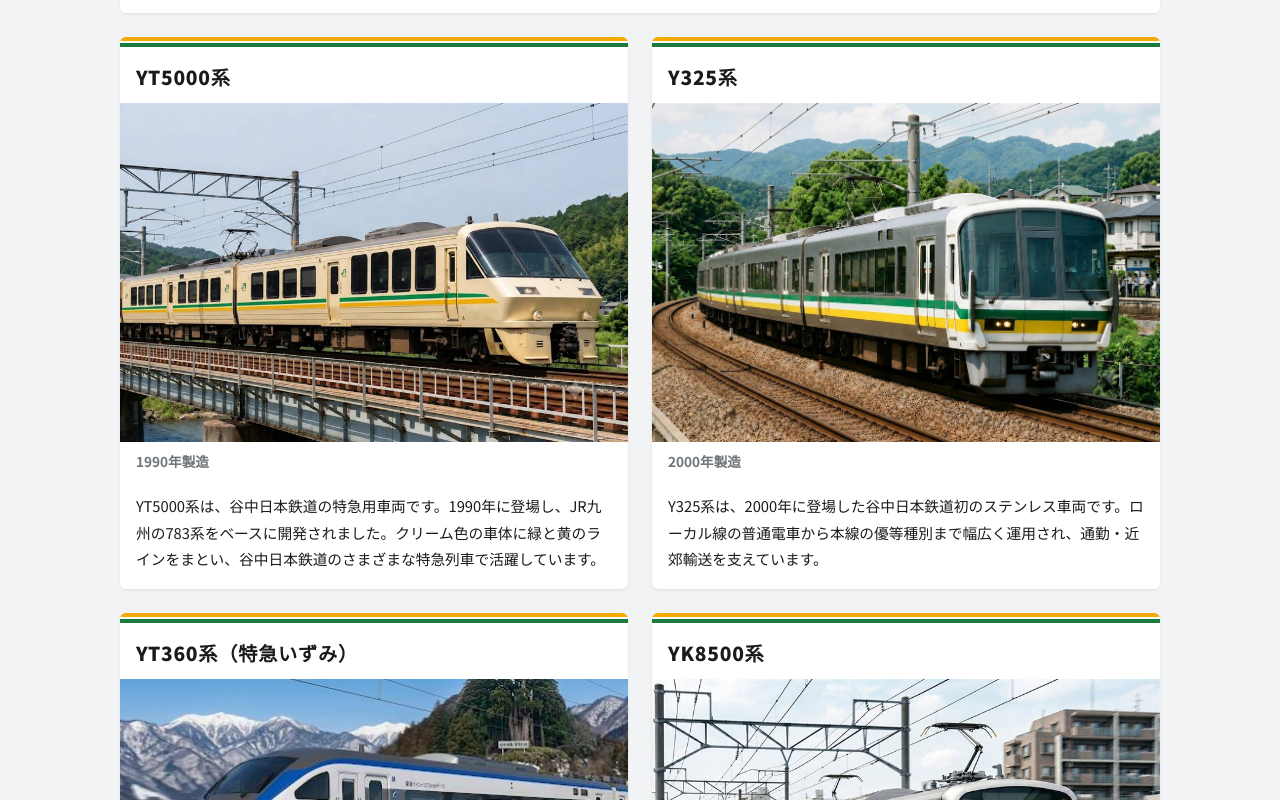
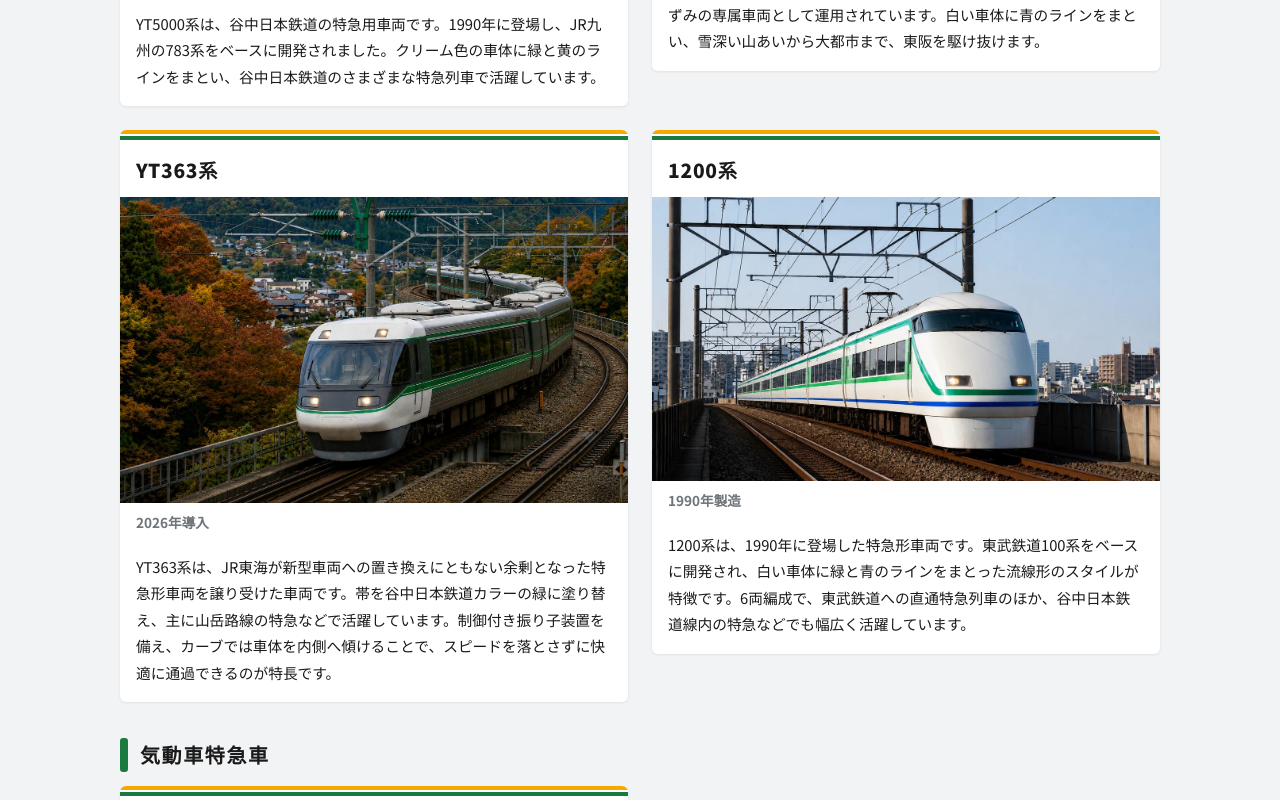
Before and after one commit to yishi34/rail-sign-news, a Next.js app: page /yanaka/trains in a window 1280 px wide. Shown: the part 840-1640 px from the top of the page. Built offline with nearby package versions, Linux system fonts and the light colour scheme.

Commit message:
車両紹介を車種カテゴリ別に整理、Y526系を追加
各車両に category(特急車/気動車特急車/近郊車/通勤車)を付与し、車両ページをカテゴリ見出し付きでグループ表示。あわせてY526系(E233ベースの直通通勤車)を追加。

```diff
--- a/app/yanaka/trains/page.js
+++ b/app/yanaka/trains/page.js
@@ -7,31 +7,13 @@ export const metadata = {
     "架空鉄道「谷中日本鉄道株式会社(YNR)」の車両紹介。実在の鉄道会社とは関係ありません。",
 };
 
-export default function YanakaTrainsPage() {
-  const trains = yanaka.trains;
+// 車種カテゴリの表示順。これ以外(未設定)の車両は最後に「その他」でまとめる
+const CATEGORY_ORDER = ["特急車", "気動車特急車", "近郊車", "通勤車"];
 
-  return (
-    <>
-      <header className="yk-header">
-        <div className="station-sign yk-sign">
-          <img src={yanaka.page.logo} alt="谷中日本鉄道ロゴマーク" className="yk-logo" />
-          <h1>{trains.title}</h1>
-          <div className="romaji en">{trains.en}</div>
-          <span className="fiction-label">{yanaka.label}</span>
-          <div className="next">
-            <Link href="/yanaka">◀ 谷中日本鉄道トップへもどる</Link>
-            <span>YN LINE</span>
-          </div>
-        </div>
-      </header>
-
-      <main className="yk-main">
-        <section>
-          <div className="tr-grid">
-            {trains.items.map((car) => {
+function TrainCard({ car }) {
   const multi = car.photos.length > 1;
   return (
-                <div className={multi ? "tr-card tr-wide" : "tr-card"} key={car.name}>
+    <div className={multi ? "tr-card tr-wide" : "tr-card"}>
       <div className="tr-band"></div>
       <div className="tr-head">
         <h2 className="tr-name">{car.name}</h2>
@@ -60,9 +42,51 @@ export default function YanakaTrainsPage() {
       {car.description && <p className="tr-desc">{car.description}</p>}
     </div>
   );
-            })}
+}
+
+export default function YanakaTrainsPage() {
+  const trains = yanaka.trains;
+  // カテゴリ順に並べ、未分類は「その他」として末尾に
+  const groups = [
+    ...CATEGORY_ORDER.map((cat) => ({
+      cat,
+      cars: trains.items.filter((c) => c.category === cat),
+    })),
+    {
+      cat: "その他",
+      cars: trains.items.filter((c) => !CATEGORY_ORDER.includes(c.category)),
+    },
+  ].filter((g) => g.cars.length > 0);
+
+  return (
+    <>
+      <header className="yk-header">
+        <div className="station-sign yk-sign">
+          <img src={yanaka.page.logo} alt="谷中日本鉄道ロゴマーク" className="yk-logo" />
+          <h1>{trains.title}</h1>
+          <div className="romaji en">{trains.en}</div>
+          <span className="fiction-label">{yanaka.label}</span>
+          <div className="next">
+            <Link href="/yanaka">◀ 谷中日本鉄道トップへもどる</Link>
+            <span>YN LINE</span>
+          </div>
+        </div>
+      </header>
+
+      <main className="yk-main">
+        {groups.map((g) => (
+          <section key={g.cat}>
+            <div className="line-head">
+              <span className="line-band" style={{ background: yanaka.color }}></span>
+              <h2>{g.cat}</h2>
+            </div>
+            <div className="tr-grid">
+              {g.cars.map((car) => (
+                <TrainCard car={car} key={car.name} />
+              ))}
             </div>
           </section>
+        ))}
       </main>
 
       <footer>
--- a/data/yanaka.json
+++ b/data/yanaka.json
@@ -432,6 +432,7 @@
     "items": [
       {
         "name": "303型",
+        "category": "通勤車",
         "description": "303型は、谷中日本鉄道が初めて自社で作った車両です。1965年に作られたのが前期車、1966年に作られたのが後期車で、今も現役で活躍中です。",
         "photos": [
           { "image": "/yanaka/trains/303-early.jpg", "imageAlt": "谷鉄303型 前期車", "caption": "前期車", "built": "1965年製造" },
@@ -440,6 +441,7 @@
       },
       {
         "name": "YT5000系",
+        "category": "特急車",
         "description": "YT5000系は、谷中日本鉄道の特急用車両です。1990年に登場し、JR九州の783系をベースに開発されました。クリーム色の車体に緑と黄のラインをまとい、谷中日本鉄道のさまざまな特急列車で活躍しています。",
         "photos": [
           { "image": "/yanaka/trains/yt5000.jpg", "imageAlt": "谷鉄YT5000系 特急車両", "built": "1990年製造", "focus": "right" }
@@ -447,6 +449,7 @@
       },
       {
         "name": "Y325系",
+        "category": "近郊車",
         "description": "Y325系は、2000年に登場した谷中日本鉄道初のステンレス車両です。ローカル線の普通電車から本線の優等種別まで幅広く運用され、通勤・近郊輸送を支えています。",
         "photos": [
           { "image": "/yanaka/trains/y325.jpg", "imageAlt": "谷鉄Y325系 近郊型車両", "built": "2000年製造", "focus": "right" }
@@ -454,6 +457,7 @@
       },
       {
         "name": "YT360系（特急いずみ）",
+        "category": "特急車",
         "description": "YT360系は、東京と大阪を結ぶ看板特急「いずみ」用の車両です。2015年に登場し、JR西日本の681系をベースに開発された鋼鉄車で、特急いずみの専属車両として運用されています。白い車体に青のラインをまとい、雪深い山あいから大都市まで、東阪を駆け抜けます。",
         "photos": [
           { "image": "/yanaka/trains/yt360-izumi.jpg", "imageAlt": "谷鉄YT360系 特急いずみ", "built": "2015年製造", "ratio": "512/279" }
@@ -461,6 +465,7 @@
       },
       {
         "name": "YK8500系",
+        "category": "通勤車",
         "description": "YK8500系は、2012年に登場したステンレス車両です。京王線への直通運転に対応するほか、本線では快速・急行などの優等運用にも幅広く活躍しています。4両・6両・8両編成があり、路線や時間帯に応じて柔軟に運用されています。",
         "photos": [
           { "image": "/yanaka/trains/yk8500.jpg", "imageAlt": "谷鉄YK8500系", "built": "2012年製造", "focus": "right" }
@@ -468,6 +473,7 @@
       },
       {
         "name": "YK673型",
+        "category": "通勤車",
         "description": "YK673型は、1976年に登場した谷中日本鉄道初の京王線直通車両です。谷中日本鉄道では初めて両開きドアを採用し、乗り降りのしやすさが大きく向上しました。クリーム色の車体に緑のラインをまとい、2両・4両・6両編成を時間帯に合わせて使い分けながら、各駅停車や快速を中心に活躍しています。",
         "photos": [
           { "image": "/yanaka/trains/yk673.jpg", "imageAlt": "谷鉄YK673型", "built": "1976年製造", "ratio": "16/9" }
@@ -475,6 +481,7 @@
       },
       {
         "name": "YT363系",
+        "category": "特急車",
         "description": "YT363系は、JR東海が新型車両への置き換えにともない余剰となった特急形車両を譲り受けた車両です。帯を谷中日本鉄道カラーの緑に塗り替え、主に山岳路線の特急などで活躍しています。制御付き振り子装置を備え、カーブでは車体を内側へ傾けることで、スピードを落とさずに快適に通過できるのが特長です。",
         "photos": [
           { "image": "/yanaka/trains/yt363.jpg", "imageAlt": "谷鉄YT363系 振り子式特急車両", "built": "2026年導入", "ratio": "1616/973" }
@@ -482,6 +489,7 @@
       },
       {
         "name": "1200系",
+        "category": "特急車",
         "description": "1200系は、1990年に登場した特急形車両です。東武鉄道100系をベースに開発され、白い車体に緑と青のラインをまとった流線形のスタイルが特徴です。6両編成で、東武鉄道への直通特急列車のほか、谷中日本鉄道線内の特急などでも幅広く活躍しています。",
         "photos": [
           { "image": "/yanaka/trains/1200.jpg", "imageAlt": "谷鉄1200系 特急車両", "built": "1990年製造", "ratio": "1678/937" }
@@ -489,9 +497,18 @@
       },
       {
         "name": "YKT3600形",
+        "category": "気動車特急車",
         "description": "YKT3600形は、1968年に登場した、谷中日本鉄道で唯一の気動車(ディーゼル)特急車です。架線のない非電化区間でも自走できるディーゼルエンジンを備え、白い車体に緑のラインをまとって、渓谷沿いの山あいを駆け抜けます。電化されていない山岳ローカル線まで特急を走らせられる、谷中日本鉄道の特急網を支える貴重な存在です。",
         "photos": [
           { "image": "/yanaka/trains/ykt3600.jpg", "imageAlt": "谷鉄YKT3600形 気動車特急車", "built": "1968年製造", "ratio": "1561/1007" }
+        ]
+      },
+      {
+        "name": "Y526系",
+        "category": "通勤車",
+        "description": "Y526系は、2023年に登場した通勤型車両です。JR東日本のE233系をベースに開発され、シルバーの車体に黄と緑のラインをまとっています。10両編成で、東急・東武・西武・都営地下鉄・東京メトロ・みなとみらい線への直通運転に対応し、広い私鉄・地下鉄ネットワークを直通で結ぶ主力通勤車です。",
+        "photos": [
+          { "image": "/yanaka/trains/y526.jpg", "imageAlt": "谷鉄Y526系 通勤型車両", "built": "2023年製造", "ratio": "1448/1086" }
         ]
       }
     ]
```
Also changed, not shown: public/yanaka/trains/y526.jpg (added). Lines whose indentation alone changed are shown as unchanged.
